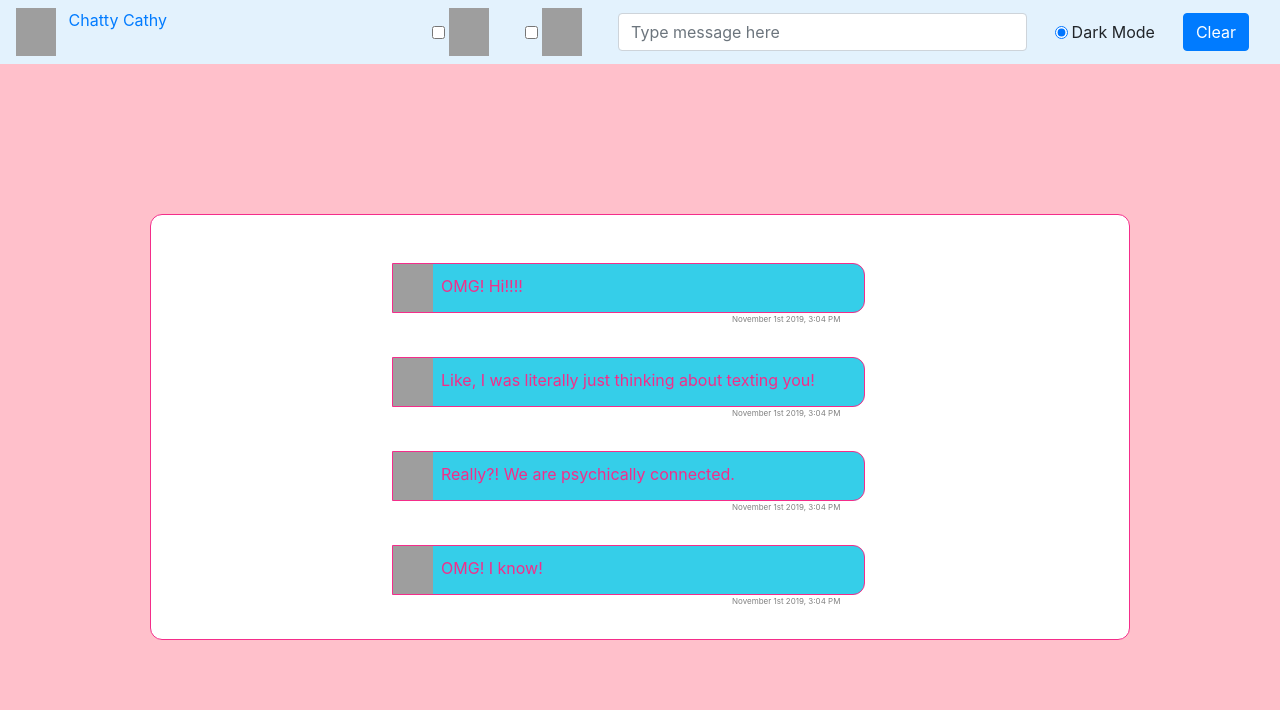
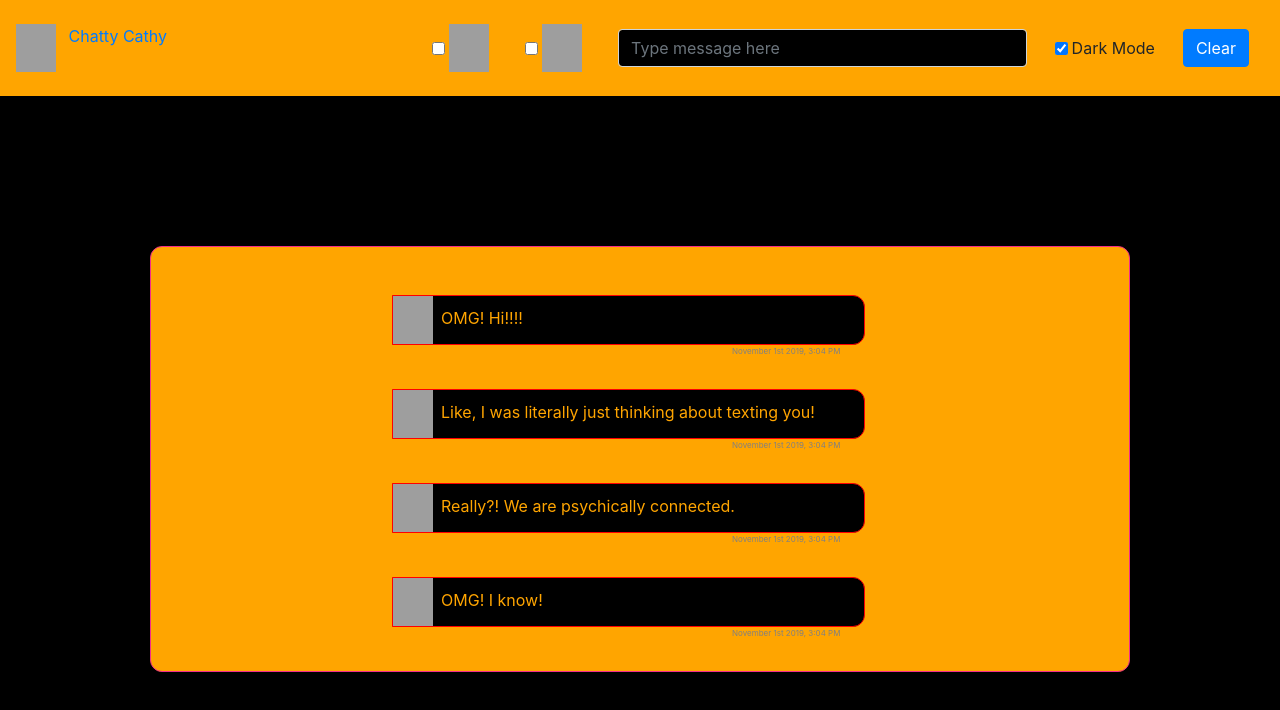
Before and after one commit to denzelb5/chatty-Cathy, a website built with webpack: page src/index.html in a window 1280 px wide. Both pictures are taken after a click on the checkbox "Dark Mode". Built offline with nearby package versions, Linux system fonts and the light colour scheme; grey boxes are pictures that could not be loaded.

Commit message:
added dark mode WIP

```diff
--- a/src/index.html
+++ b/src/index.html
@@ -7,7 +7,7 @@
   <title>chatty Cathy</title>
 </head>
 <body>
-    <nav class="navbar navbar-bg-light-lg" style="background-color: #e3f2fd;">
+    <nav id="chat-navbar" class="navbar navbar-bg-light-lg" style="background-color: #e3f2fd;">
         <a class="" href="#">
           <img src="http://res.publicdomainfiles.com/pdf_view/65/13548584418325.png" width="70" height="70" class="d-inline-block align-top" alt="">
           Chatty Cathy
@@ -22,11 +22,9 @@
                   <label class="form-check-label" for="user2"><img src="https://encrypted-tbn0.gstatic.com/images?q=tbn%3AANd9GcQcKVrFa5_weBOxqvU6S45sRG17e18OOo37-Am7eaPF1OvZ8Gkt"></label>
                 </div>
           <input type="text" class="form-control col-6" id="input-box" placeholder="Type message here">
-          <div class="form-check">
-              <input class="form-check-input" type="radio" name="dark-mode" id="dark-mode" value="option1">
-              <label class="form-check-label" for="dark-mode">
-                Dark Mode
-              </label>
+          <div class="form-group form-check">
+              <input type="checkbox" class="form-check-input" name="dark-mode" id="dark-mode">
+              <label class="form-check-label" for="dark-mode">Dark Mode</label>
             </div>
             <button type="button" class="btn btn-primary">Clear</button>
         </form>
--- /dev/null
+++ b/src/javascripts/components/darkMode/darkMode.js
@@ -0,0 +1,36 @@
+import $ from 'jquery';
+import './darkMode.scss';
+
+const lightMode = () => {
+  $('body').css('backgroundColor', 'pink');
+  $('.chat-output').css('backgroundColor', 'rgb(53, 206, 233)');
+  $('#message-body').css('backgroundColor', 'white');
+  $('.chat-output').css('color', 'rgb(244, 45, 138)');
+  $('.chat-output').css('border', '1px solid rgb(244, 45, 138)');
+  $('#chat-navbar').css('backgroundColor', '#e3f2fd');
+  $('#input-box').css('backgroundColor', 'white');
+  $('#input-box').css('color', 'black');
+};
+
+const darkMode = () => {
+  $('#message-body').css('backgroundColor', 'orange');
+  $('body').css('backgroundColor', 'black');
+  $('.chat-output').css('backgroundColor', 'black');
+  $('.chat-output').css('color', 'orange');
+  $('.chat-output').css('border', '1px solid red');
+  $('#chat-navbar').css('backgroundColor', 'orange');
+  $('#input-box').css('backgroundColor', 'black');
+  $('#input-box').css('color', 'orange');
+};
+
+const enableDarkMode = () => {
+  $('#dark-mode').click(() => {
+    if ($('#dark-mode').is(':checked')) {
+      darkMode();
+    } else {
+      lightMode();
+    }
+  });
+};
+
+export default { enableDarkMode };
--- /dev/null
+++ b/src/javascripts/components/darkMode/darkMode.scss
@@ -0,0 +1,2 @@
+$body-background: orange;
+$message-body: black;
--- a/src/javascripts/components/messages/messages.scss
+++ b/src/javascripts/components/messages/messages.scss
@@ -16,10 +16,10 @@ img {
 .chat-output {
   margin-top: 2em;
   margin-left: 225px;
-  background-color: rgb(53, 206, 233);
+  // background-color: rgb(53, 206, 233);
   border-top-right-radius: 12px;
   border-bottom-right-radius: 12px;
   width: 50%;
-  color: rgb(244, 45, 138);
+  // color: rgb(244, 45, 138);
   border: 1px solid rgb(244, 45, 138);
 }
--- a/src/javascripts/main.js
+++ b/src/javascripts/main.js
@@ -2,9 +2,11 @@ import 'bootstrap';
 import '../styles/main.scss';
 import m from './components/messages/messages';
 import i from './components/input-box/input';
+import dark from './components/darkMode/darkMode';
 
 const init = () => {
   m.printMessages();
+  dark.enableDarkMode();
   i.printNewMessage();
 };
 
--- /dev/null
+++ b/src/styles/colors.scss
@@ -0,0 +1,2 @@
+$body-background: orange;
+$message-body: black;
--- a/src/styles/main.scss
+++ b/src/styles/main.scss
@@ -4,7 +4,7 @@ body {
   background-color: pink;
 }
 
-#navbar {
-  background-color: lightblue;
+#chat-navbar {
+  background-color: #e3f2fd;
   height: 6em;
 }
```
